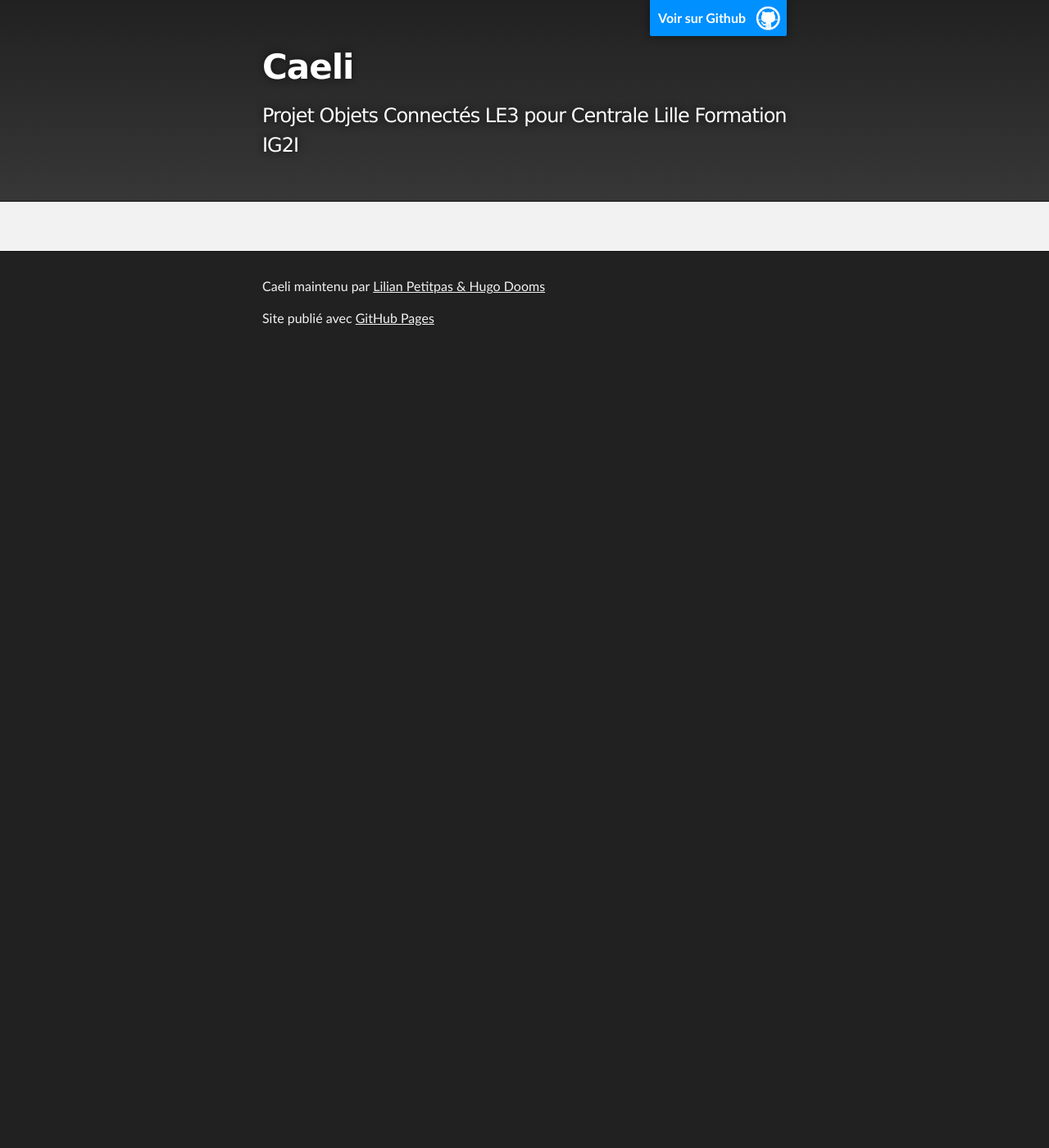
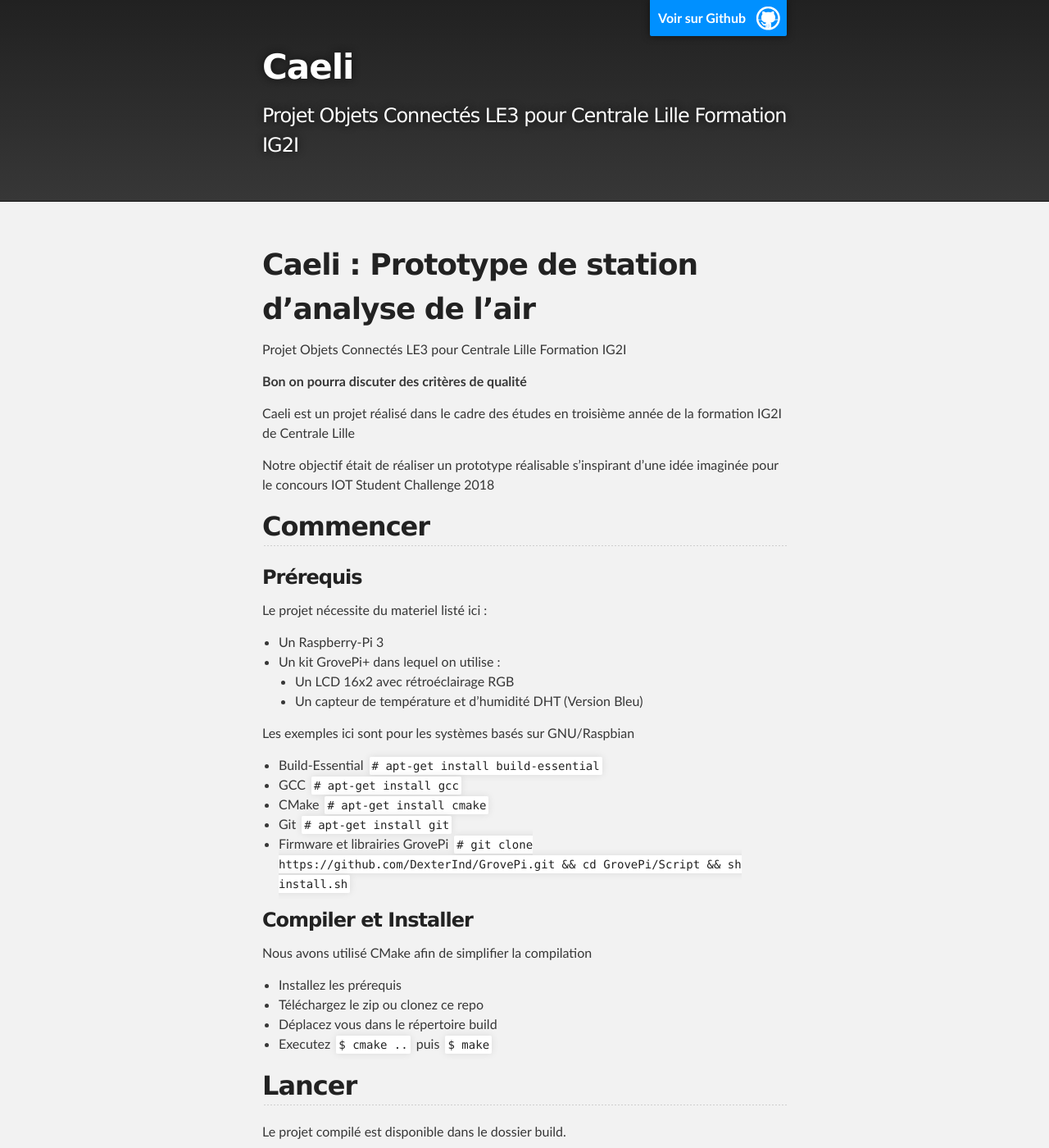
Before and after one commit to lilian59480/Caeli, a Jekyll site: the page built from index.md, in a window 1280 px wide and 1400 px high. Shown: the whole window at 82% size. Built offline with Jekyll 4.4.1, drawn with Linux system fonts in a browser that asks for light colours; our own code applies the rules of GitHub Pages for plain Markdown files; some of the changed text lies outside the part shown.

Commit message:
Copie du README afin d'avoir une base

```diff
--- a/index.md
+++ b/index.md
@@ -1,3 +1,46 @@
 ---
 layout: default
 ---
+
+# Caeli : Prototype de station d'analyse de l'air
+
+Projet Objets Connectés LE3 pour Centrale Lille Formation IG2I
+
+**Bon on pourra discuter des critères de qualité**
+
+Caeli est un projet réalisé dans le cadre des études en troisième année de la formation IG2I de Centrale Lille
+
+Notre objectif était de réaliser un prototype réalisable s'inspirant d'une idée imaginée pour le concours IOT Student Challenge 2018
+
+## Commencer
+
+### Prérequis
+
+Le projet nécessite du materiel listé ici :
+- Un Raspberry-Pi 3
+- Un kit GrovePi+ dans lequel on utilise :
+    - Un LCD 16x2 avec rétroéclairage RGB
+    - Un capteur de température et d'humidité DHT (Version Bleu)
+
+Les exemples ici sont pour les systèmes basés sur GNU/Raspbian
+
+- Build-Essential `# apt-get install build-essential`
+- GCC `# apt-get install gcc`
+- CMake `# apt-get install cmake`
+- Git `# apt-get install git`
+- Firmware et librairies GrovePi `# git clone https://github.com/DexterInd/GrovePi.git && cd GrovePi/Script && sh install.sh`
+
+### Compiler et Installer
+
+Nous avons utilisé CMake afin de simplifier la compilation
+
+- Installez les prérequis
+- Téléchargez le zip ou clonez ce repo
+- Déplacez vous dans le répertoire build
+- Executez `$ cmake ..` puis `$ make`
+
+## Lancer
+
+Le projet compilé est disponible dans le dossier build.
+
+Lancer le avec `$ ./Caeli`
```
